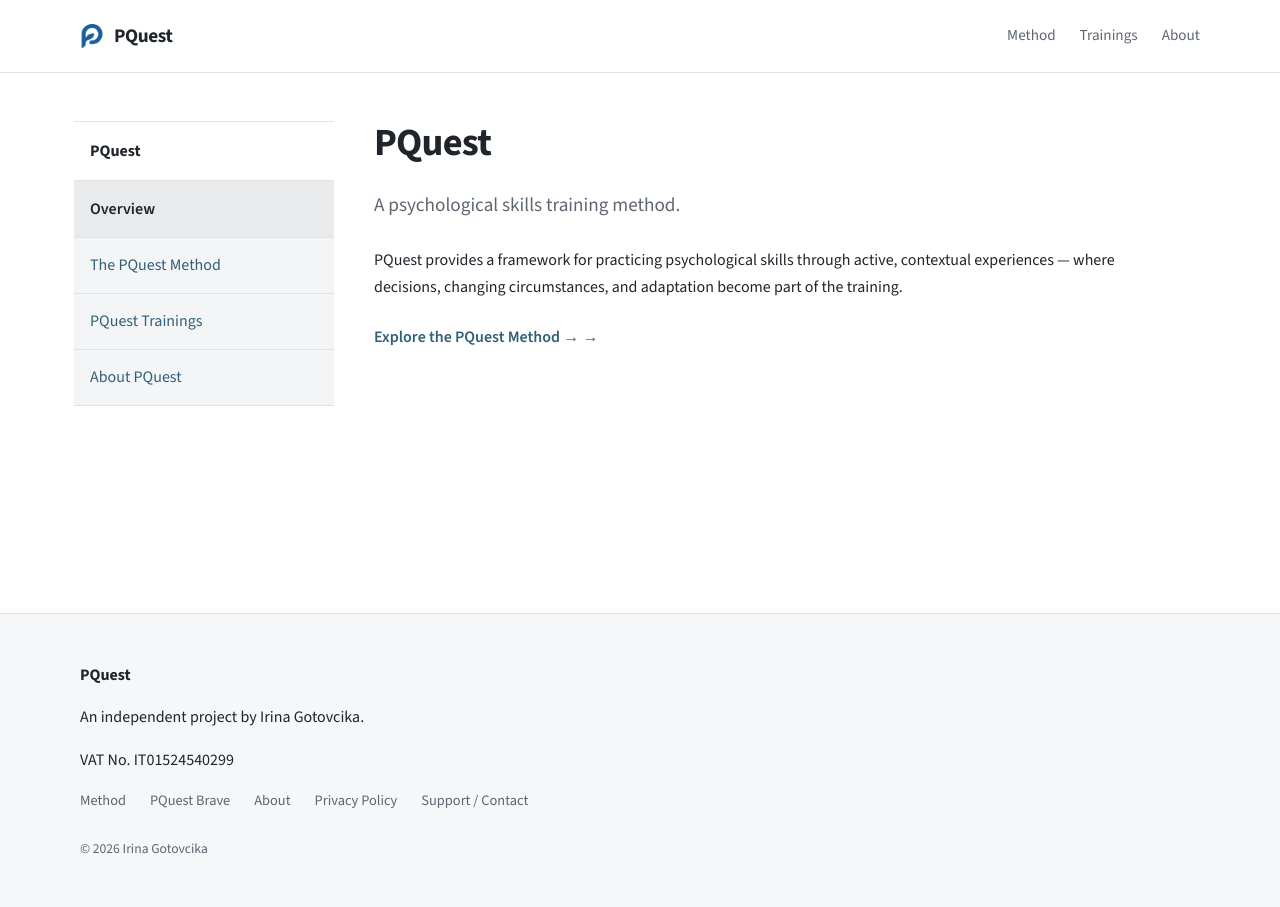
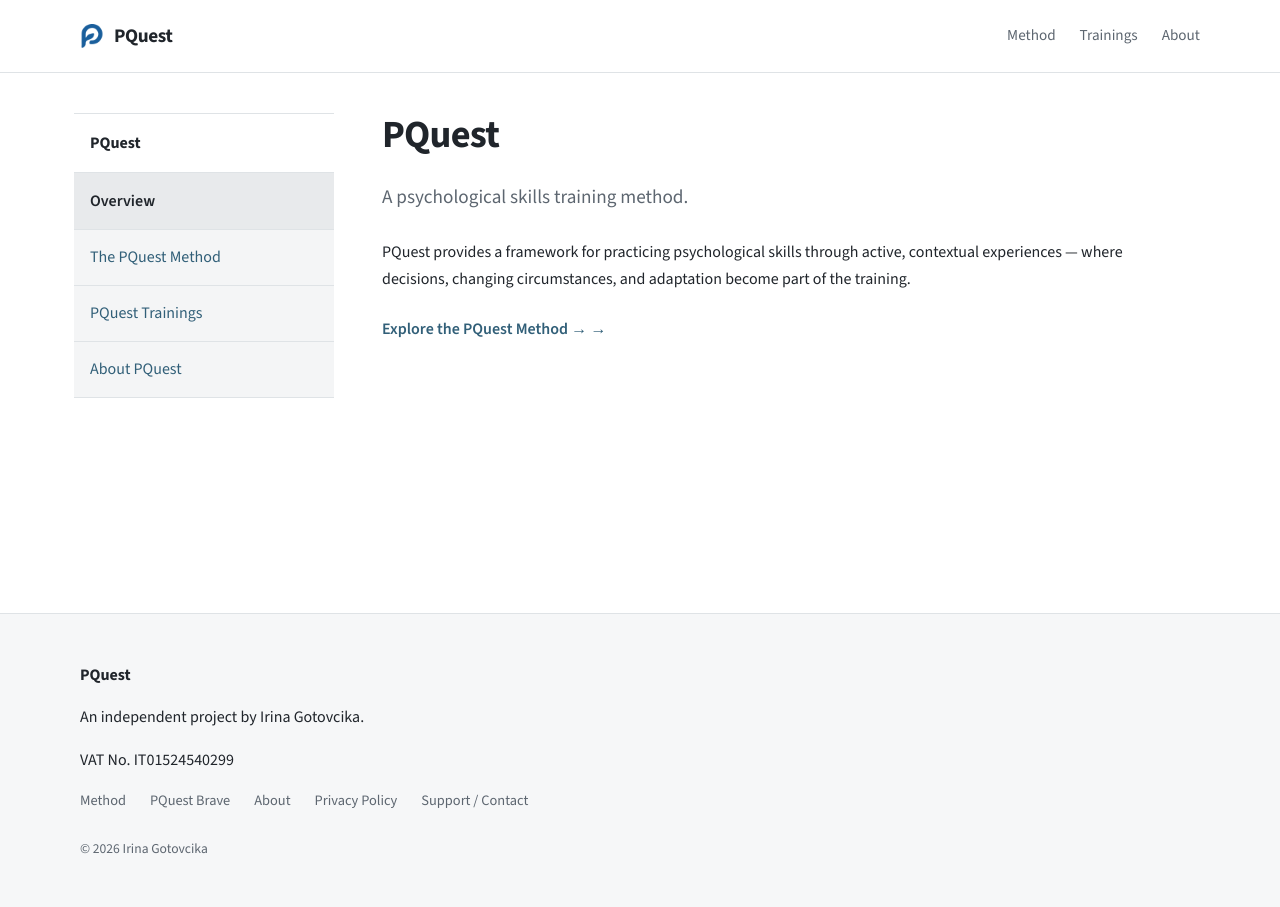
Before and after one commit to irinagotovcika/pquest.eu, a Jekyll site: the page built from index.md, in a window 1280 px wide. Built offline with Jekyll 4.4.1, drawn with Linux system fonts in a browser that asks for light colours.

Commit message:
Update main.css

```diff
--- a/assets/css/main.css
+++ b/assets/css/main.css
@@ -319,10 +319,10 @@ a:focus-visible {
 .page-layout {
   max-width: 1180px;
   margin: 0 auto;
-  padding: 3rem 1.5rem 5rem;
+  padding: 2.5rem 1.5rem 4rem;
   display: grid;
   grid-template-columns: 260px minmax(0, 1fr);
-  gap: 2.5rem;
+  gap: 3rem;
   align-items: start;
 }
 
```
